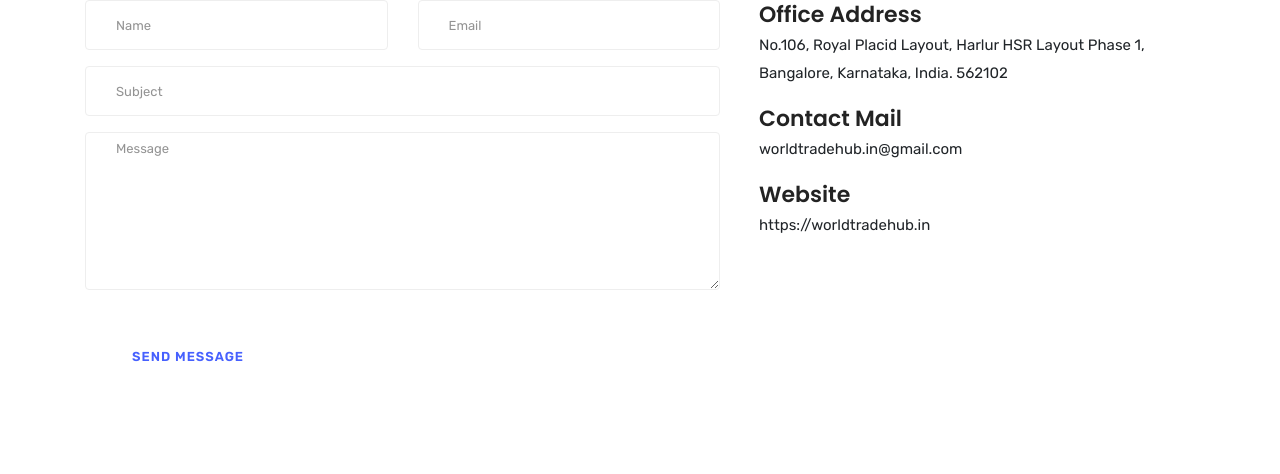
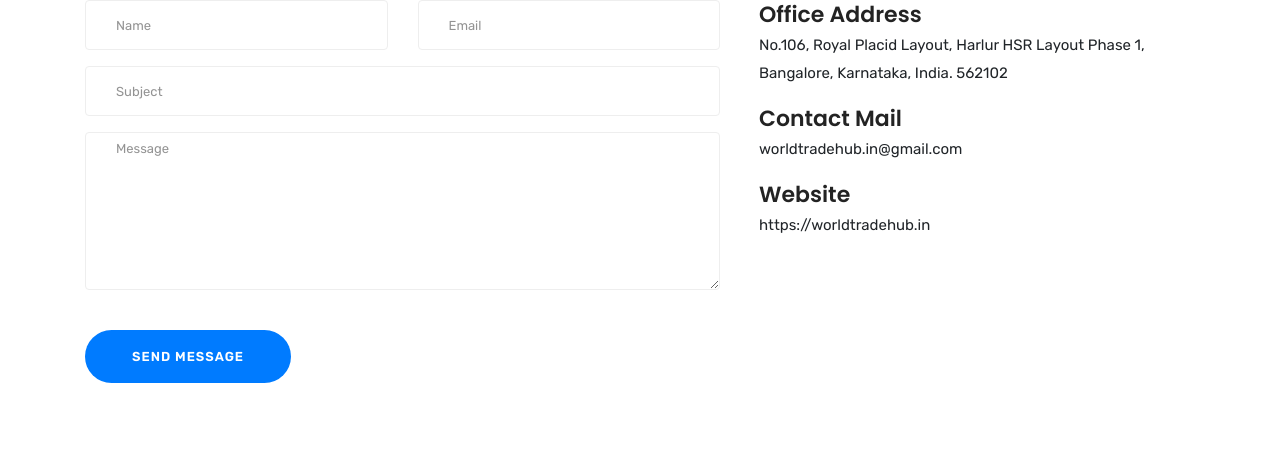
Before and after one commit to AmreshVs/worldtradehub, a PHP site: page /contact in a window 1280 px wide. Shown: the part 746-1220 px from the top of the page. Run offline with PHP 8.4, Linux system fonts and the light colour scheme; some libraries are stand-ins or nearby versions.

Commit message:
Added Fix

```diff
--- a/contact.php
+++ b/contact.php
@@ -1,5 +1,5 @@
-    <?php include './header.php'?>
-    <?php include('./nav.php') ?>
+    <?php include './header.php'; ?>
+    <?php include './nav.php'; ?>
     <!--MAIN HEADER AREA END -->
     <!--MAIN BANNER AREA START -->
     <div class="page-banner-area grad-2" id="page-banner">
@@ -75,7 +75,7 @@
                   <input
                     name="submit"
                     type="submit"
-                    class="btn btn-white btn-circled"
+                    class="btn btn-primary btn-circled"
                     value="Send Message"
                   />
                 </div>
--- a/mail.php
+++ b/mail.php
@@ -2,7 +2,7 @@
 
     if ($_SERVER["REQUEST_METHOD"] == "POST") {
 
-        $mail_to = "amreshcse007@gmail.com";
+        $mail_to = "worldtradehub.in@gmail.com";
         ini_set("SMTP","smtp.gmail.com");
         ini_set("smtp_port","587");
         ini_set("auth_username","worldtradehub.in@gmail.com");
```
